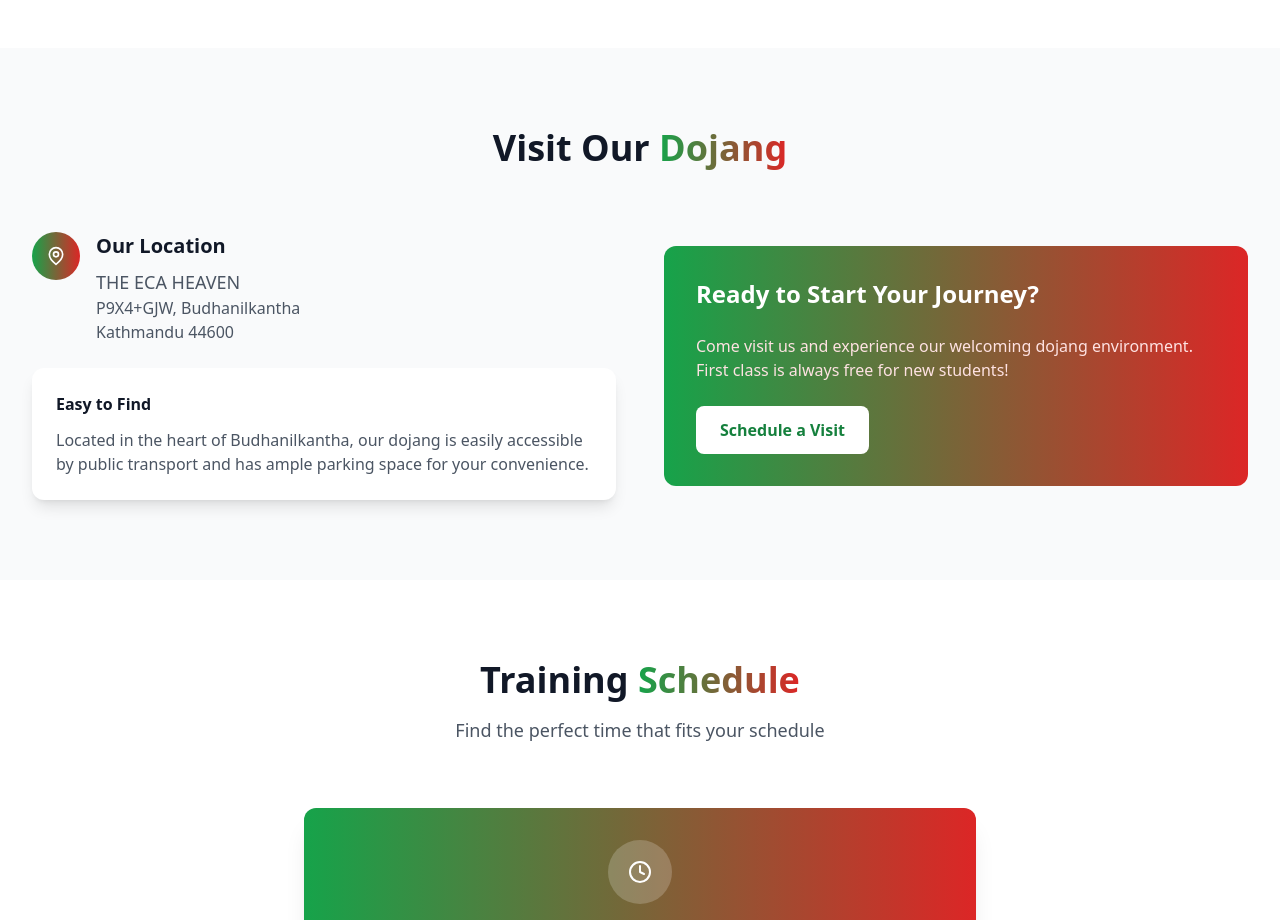
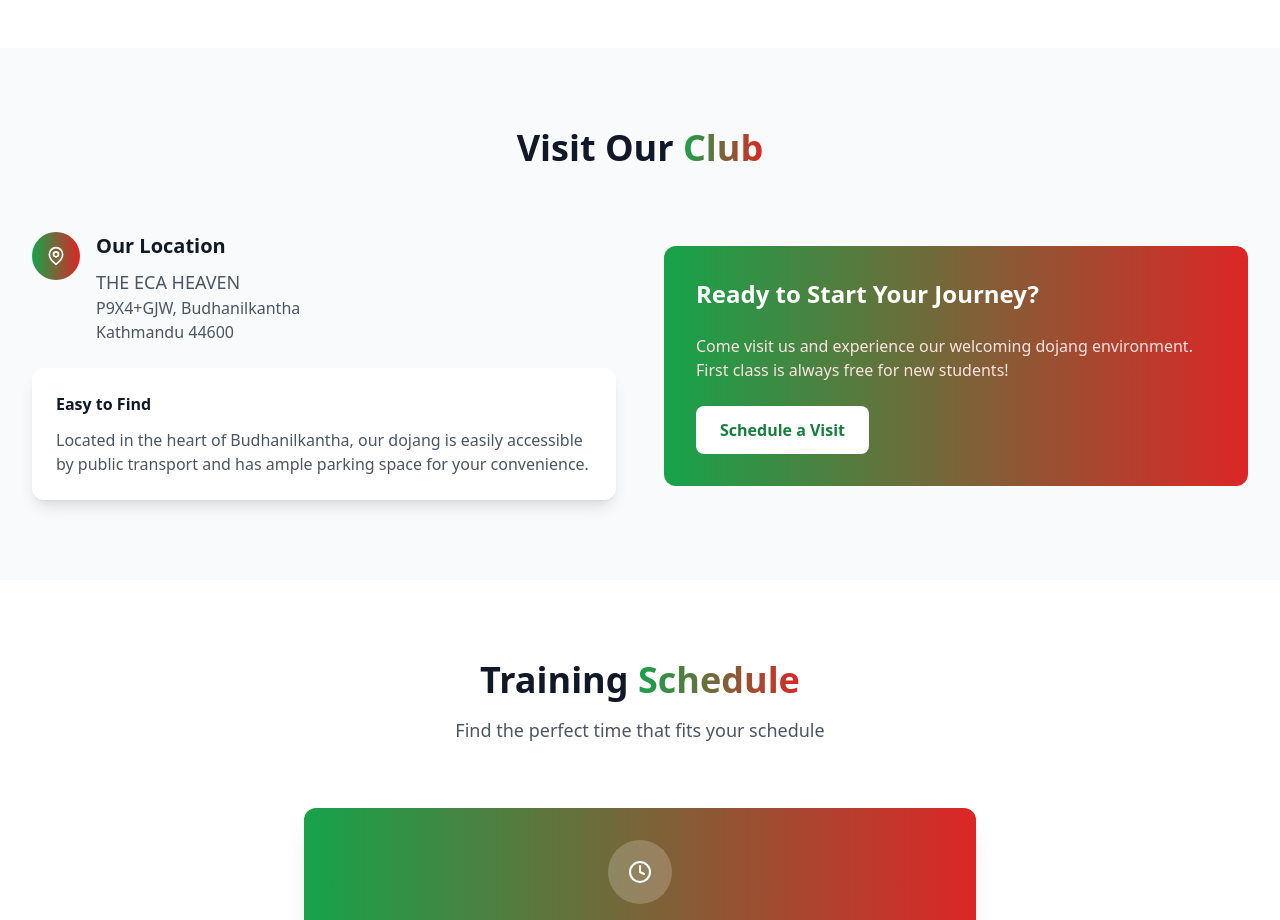
Before and after one commit to bankclothing16-png/ewds, a React (Vite) app: page / in a window 1280 px wide. Shown: the part 1660-2580 px from the top of the page. Built offline with nearby package versions, Linux system fonts and the light colour scheme.

Commit message:
Updated App.tsx

```diff
--- a/src/App.tsx
+++ b/src/App.tsx
@@ -196,7 +196,7 @@ function App() {
         <div className="max-w-7xl mx-auto px-4 sm:px-6 lg:px-8">
           <div className="text-center mb-16">
             <h2 className="text-3xl md:text-4xl font-bold text-gray-900 mb-4">
-              Visit Our <span className="bg-gradient-to-r from-green-600 to-red-600 bg-clip-text text-transparent">Dojang</span>
+              Visit Our <span className="bg-gradient-to-r from-green-600 to-red-600 bg-clip-text text-transparent">Club</span>
             </h2>
           </div>
 
```
